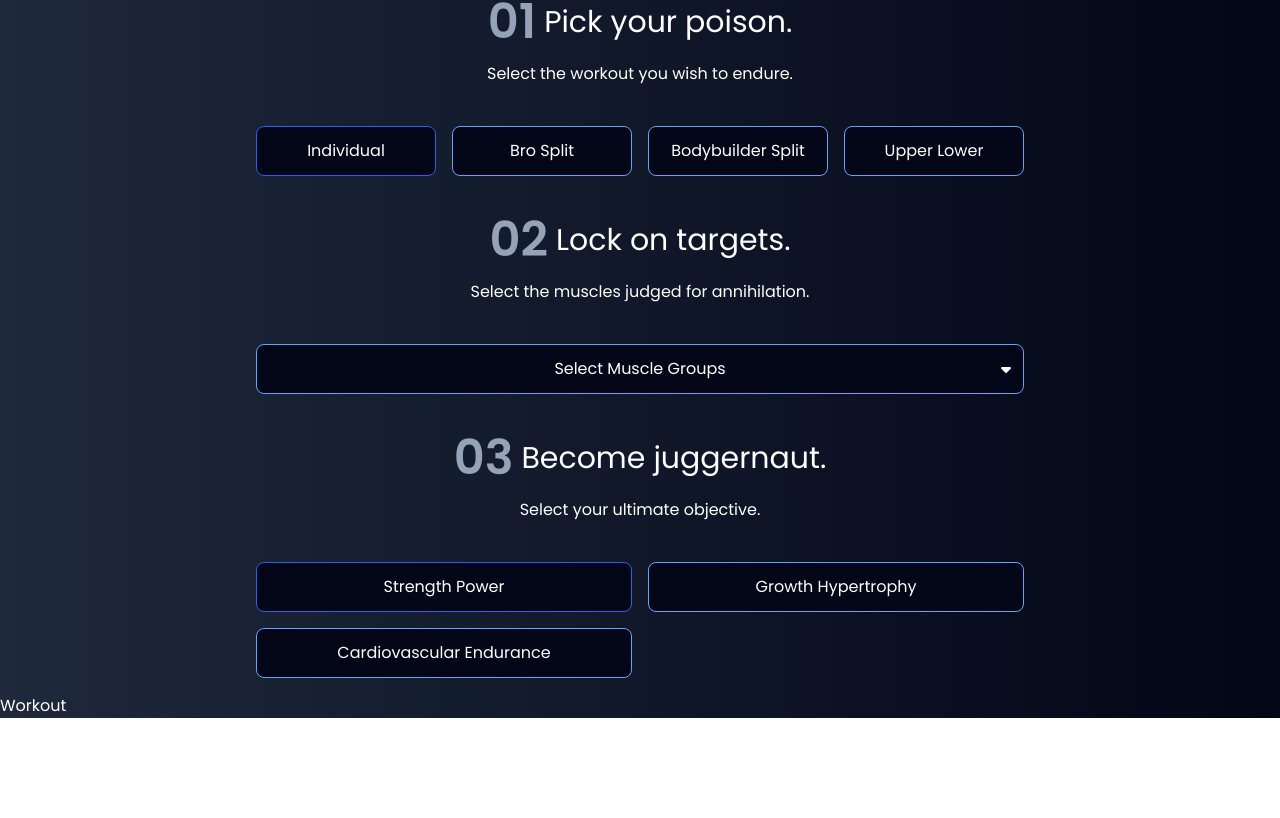
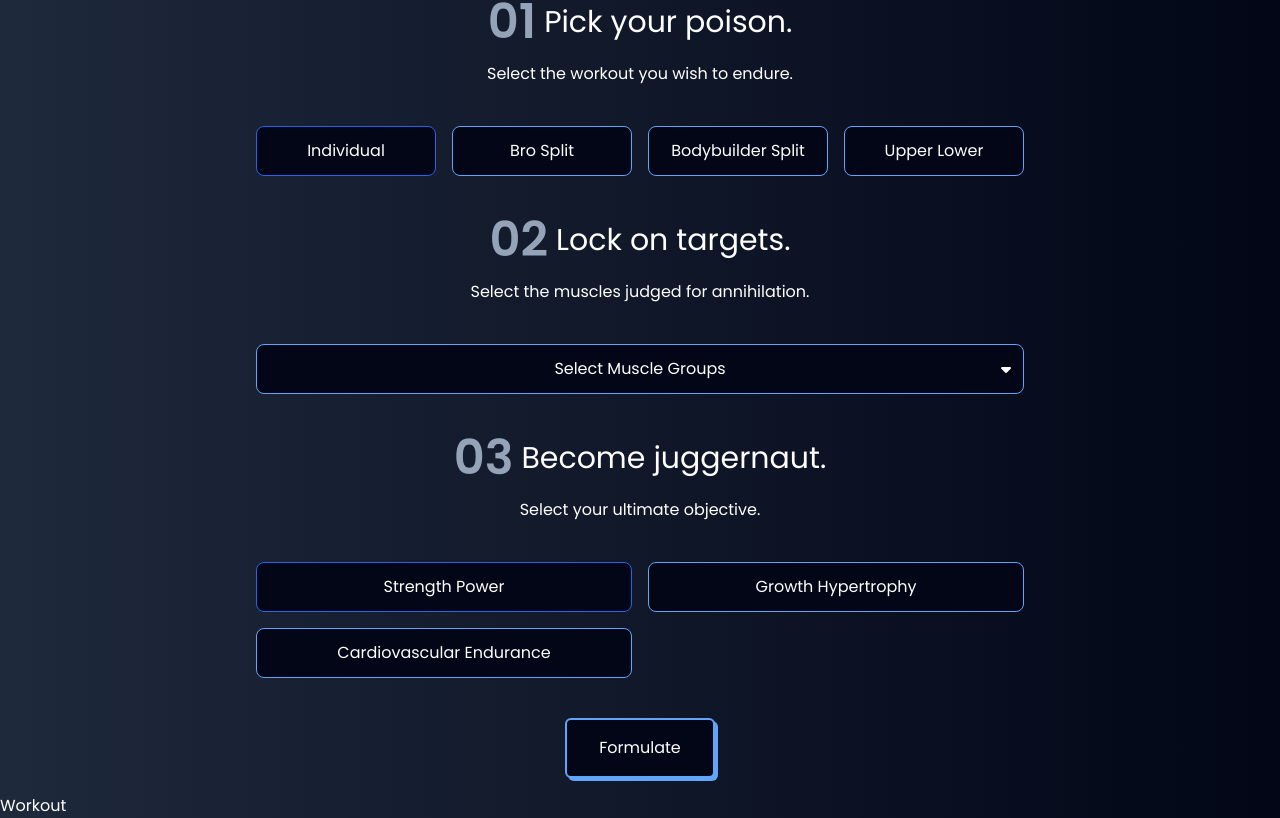
Before and after one commit to themistogenes/gym-app, a React (Vite) app: page / in a window 1280 px wide. Shown: the part 1030-1848 px from the top of the page. Before the commit the page ends 1748 px from the top, so only its background shows below. Built offline with nearby package versions, Linux system fonts and the light colour scheme.

Commit message:
Button component

```diff
--- /dev/null
+++ b/src/components/Button.jsx
@@ -0,0 +1,9 @@
+export default function Button({ text }) {
+  return (
+    <button
+      className="px-8 mx-auto py-4 rounded-md border-[2px] bg-slate-950 border-blue-400 border-solid blueShadow duration-200"
+    >
+    <p>{text}</p>
+  </button>
+  )
+}
--- a/src/components/Generator.jsx
+++ b/src/components/Generator.jsx
@@ -1,4 +1,5 @@
 import { useState } from "react"
+import Button from "./Button"
 import SectionWrapper from "./SectionWrapper"
 import { WORKOUTS, SCHEMES } from "../utils/swoldier"
 
@@ -142,6 +143,7 @@ export default function Generator() {
           })
         }
       </div>
+    <Button text="Formulate" />
     </SectionWrapper>
   )
 }
--- a/src/components/Hero.jsx
+++ b/src/components/Hero.jsx
@@ -1,3 +1,5 @@
+import Button from "./Button";
+
 export default function Hero() {
   return (
     <div className="min-h-screen flex flex-col gap-10 items-center justify-center text-center max-w-[800px] w-full mx-auto p-4">
@@ -8,9 +10,7 @@ export default function Hero() {
       <p className="text-sm md:text-base font-light">
         I hereby acknowledge that I may become <span className="text-blue-400 font-medium">unbelievably swolenormous</span> and accept all risks of becoming the local <span className="text-blue-400 font-medium">mass monstrosity</span>, afflicted with severe body dysmorphia, unable to fit through doors.
       </p>
-      <button className="px-8 py-4 rounded-md border-[2px] bg-slate-950 border-blue-400 border-solid blueShadow duration-200">
-        <p>Accept & Begin</p>
-      </button>
+      <Button text="Accept & Begin" />
     </div>
   )
 }
```
